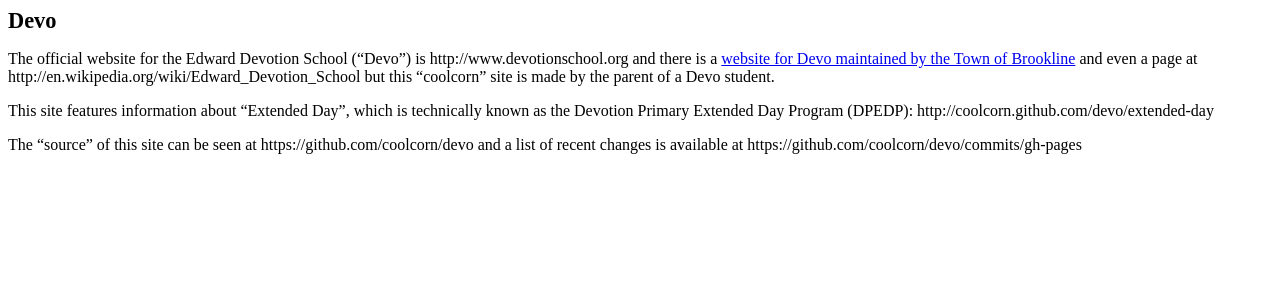
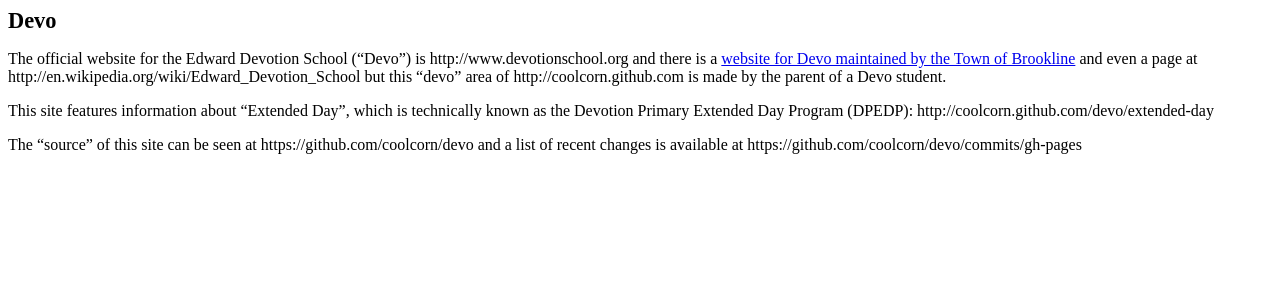
Before and after one commit to coolcorn/devo, a Jekyll site: the page built from index.md, in a window 1280 px wide. Shown: the top 300 px of the page. Built offline with Jekyll 4.4.1, drawn with Linux system fonts in a browser that asks for light colours; Markdown is read by kramdown in place of the engine named in the settings.

Commit message:
link to http://coolcorn.github.com

```diff
--- a/index.md
+++ b/index.md
@@ -2,7 +2,7 @@
 layout: default
 title: Devo
 ---
-The official website for the Edward Devotion School ("Devo") is http://www.devotionschool.org and there is a [website for Devo maintained by the Town of Brookline][town-site] and even a page at http://en.wikipedia.org/wiki/Edward_Devotion_School but this "coolcorn" site is made by the parent of a Devo student.
+The official website for the Edward Devotion School ("Devo") is http://www.devotionschool.org and there is a [website for Devo maintained by the Town of Brookline][town-site] and even a page at http://en.wikipedia.org/wiki/Edward_Devotion_School but this "devo" area of http://coolcorn.github.com is made by the parent of a Devo student.
 
 This site features information about "Extended Day", which is technically known as the Devotion Primary Extended Day Program (DPEDP): http://coolcorn.github.com/devo/extended-day
 
```
